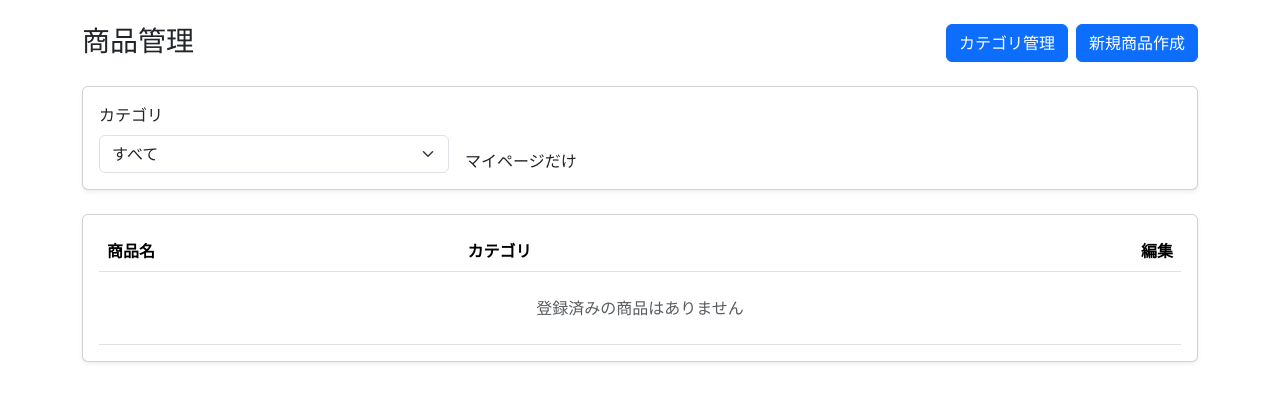
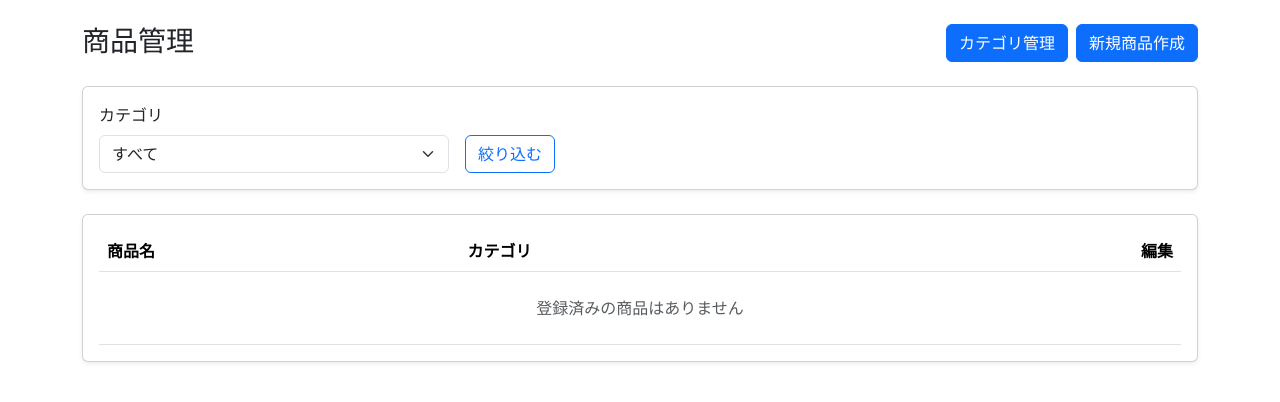
Before and after one commit to yutaArakawa/OplanTeamDevelopRoadMap, a Django app: template inventory/templates/inventory/goods_list.html in a window 1280 px wide. Shown: the part 58-460 px from the top of the page. Run offline with Django 5.2, Linux system fonts and the light colour scheme; the template is opened without the code that fills it, so the values that code supplies are empty.

Commit message:
addミスの取り消し

```diff
--- a/inventory/templates/inventory/goods_list.html
+++ b/inventory/templates/inventory/goods_list.html
@@ -34,7 +34,8 @@
                 </select>
             </div>
             <div class="col-auto">
-マイページだけ            </div>
+                <button type="submit" class="btn btn-outline-primary">絞り込む</button>
+            </div>
         </form>
     </div>
 </div>
```
